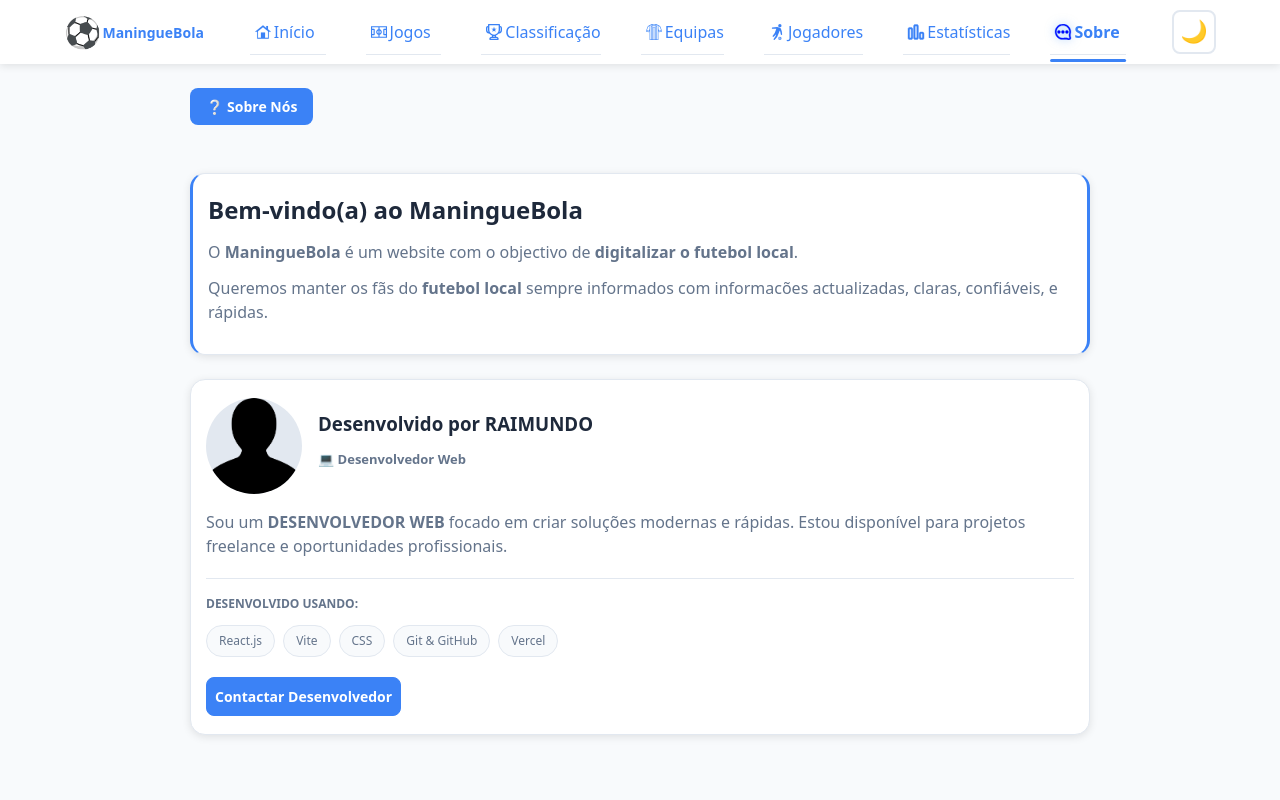
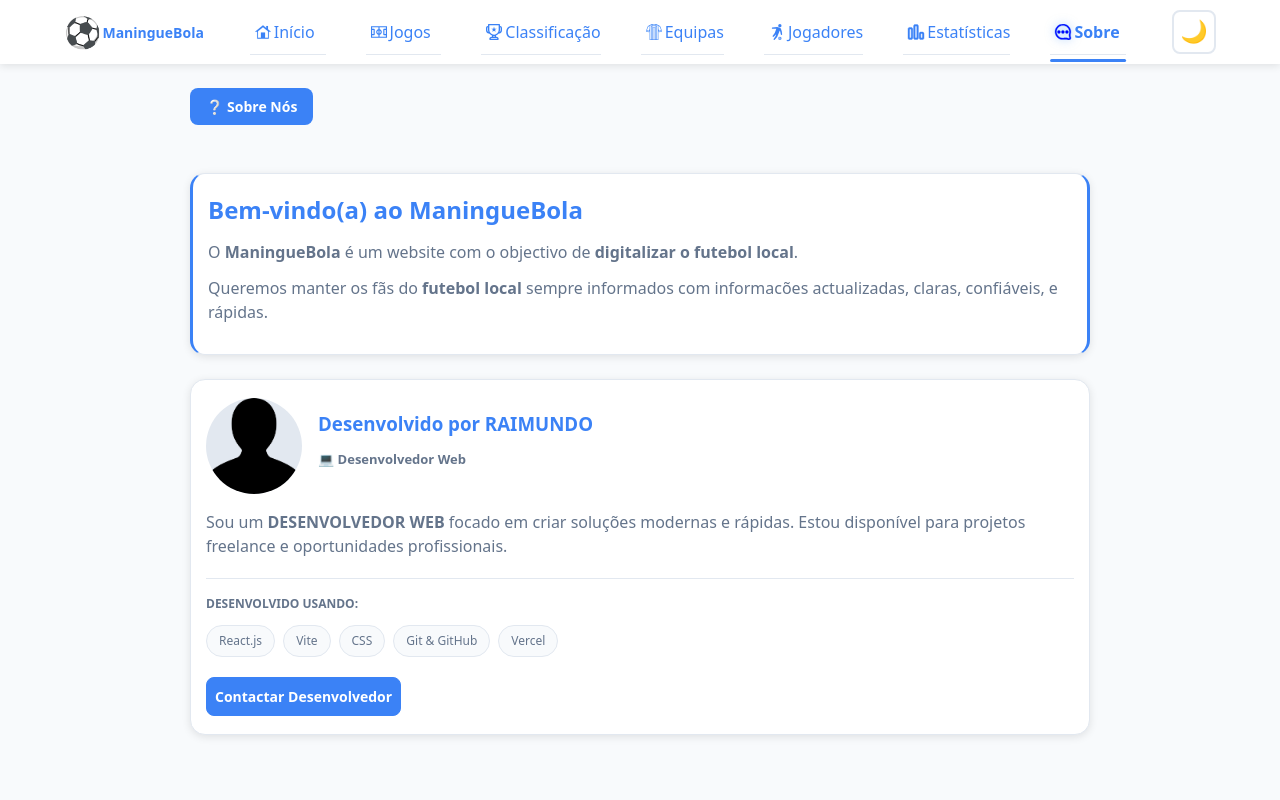
Before and after one commit to Raimundroid/maninguebola, a React (Vite) app: page /sobre in a window 1280 px wide. Shown: the top 800 px of the page. Built offline with nearby package versions, Linux system fonts and the light colour scheme.

Commit message:
changed the text color of h2 and h3 in Sobre

```diff
--- a/src/pages/AboutPage/AboutPage.css
+++ b/src/pages/AboutPage/AboutPage.css
@@ -35,7 +35,7 @@
 
 .about-section h2,
 .about-section h3 {
-  color: var(--secondary);
+  color: var(--text);
   margin-bottom: 12px;
 }
 
```
